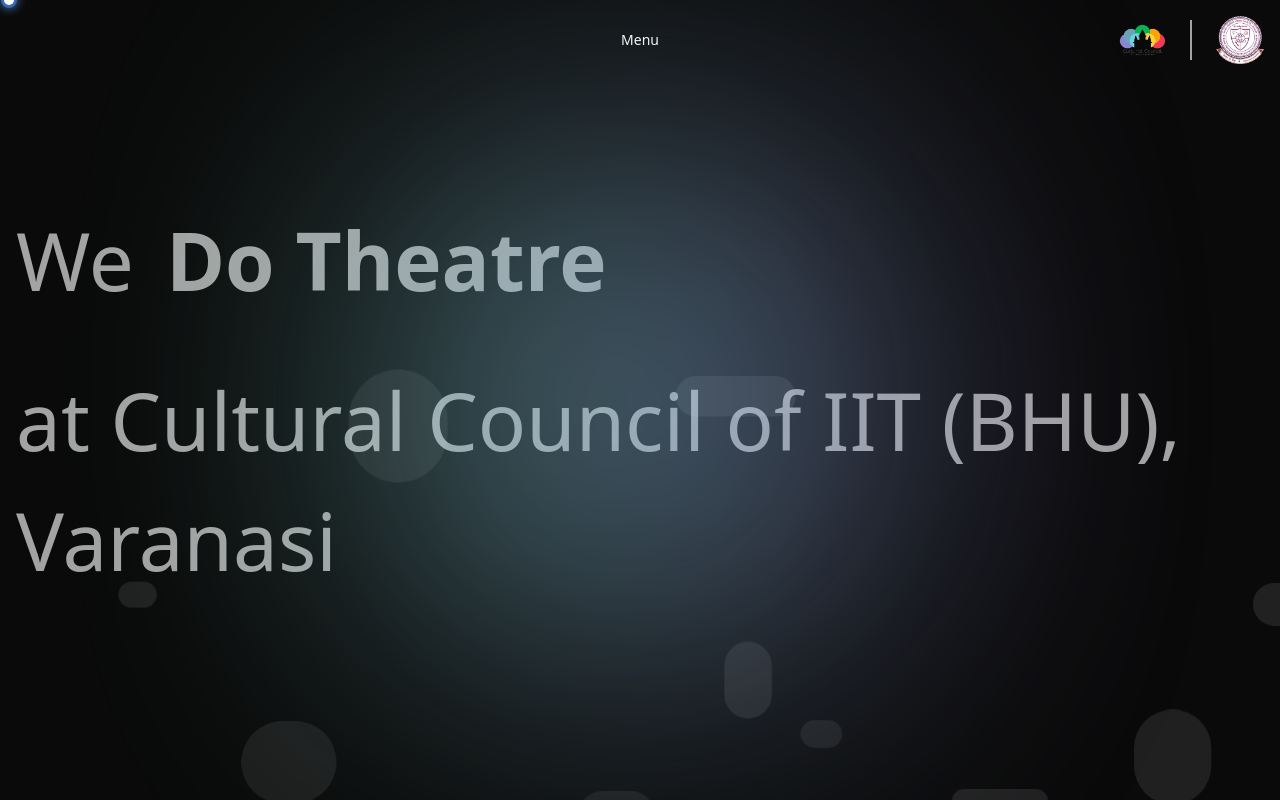
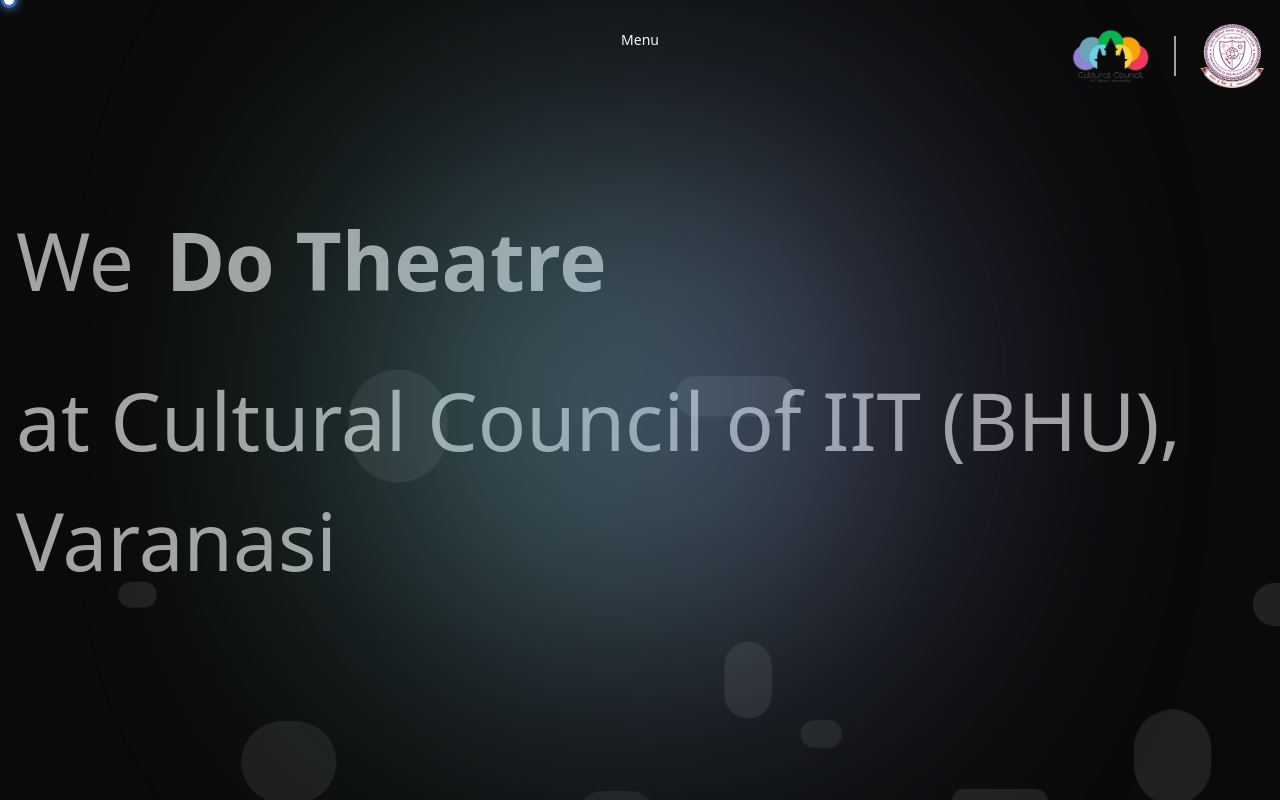
Before and after one commit to mrityunjay-tiwari/cult-council, a React (Vite) app: page / in a window 1280 px wide. Shown: the top 800 px of the page. Built offline with nearby package versions, Linux system fonts and the light colour scheme.

Commit message:
logos size update

```diff
--- a/src/components/WelcomePage.jsx
+++ b/src/components/WelcomePage.jsx
@@ -243,11 +243,24 @@
       </div>
 
       {/* Logos on the top right */}
-      <div className="absolute top-0 right-0 p-4 flex items-center gap-4">
-        <img src="/councillogo.png" alt="Logo 1" className="h-12 w-12 object-contain" /> {/*To add hyperlink to IIT BHu Website*/}
-        <div className="border-l-2 border-neutral-400 h-10 mx-2"></div>
-        <img src="/collegelogo.png" alt="Logo 2" className="h-12 w-12 object-contain" />
-      </div>
+      <div className="absolute top-0 right-0 p-2 md:p-4 flex items-center gap-2 md:gap-4">
+
+    <img
+      src="/councillogo.png"
+      alt="IIT BHU"
+      className="h-16 w-16 md:h-20 md:w-20 object-contain hover:opacity-80 transition-opacity"
+      />
+
+  <div className="border-l-2 border-neutral-400 h-8 md:h-10 mx-1 md:mx-2"></div>
+
+    <img
+      src="/collegelogo.png"
+      alt="College Logo"
+      className="h-14 w-14 md:h-16 md:w-16 object-contain hover:opacity-80 transition-opacity"
+    />
+</div>
+
+
     </div>
   );
 };
--- a/src/components/events/events.jsx
+++ b/src/components/events/events.jsx
@@ -306,7 +306,7 @@
   {
     id: 3,
     title: "General Championship Culturals",
-    description: "The Cultural Council hosted IIT (BHU) Varanasi's first-ever General Championship Cultural 1.0 on January 24th-25th, with 850+ participants across 25+ events. The championship concluded with a grand prize ceremony graced by Prof. Rajesh Kumar (Dean of Students Affairs), leaving a lasting impact.",
+    description: "The Cultural Council hosted IIT (BHU) Varanasi's first-ever General Championship Cultural 1.0 on January 24th-25th, with 850+ participants across 40+ events. The championship concluded with a grand prize ceremony graced by Prof. Rajesh Kumar (Dean of Students Affairs), leaving a lasting impact.",
     features: [
     { "icon": Music, "text": "Musical Performances" },
     { "icon": Users, "text": "Diverse Participation" },
```
